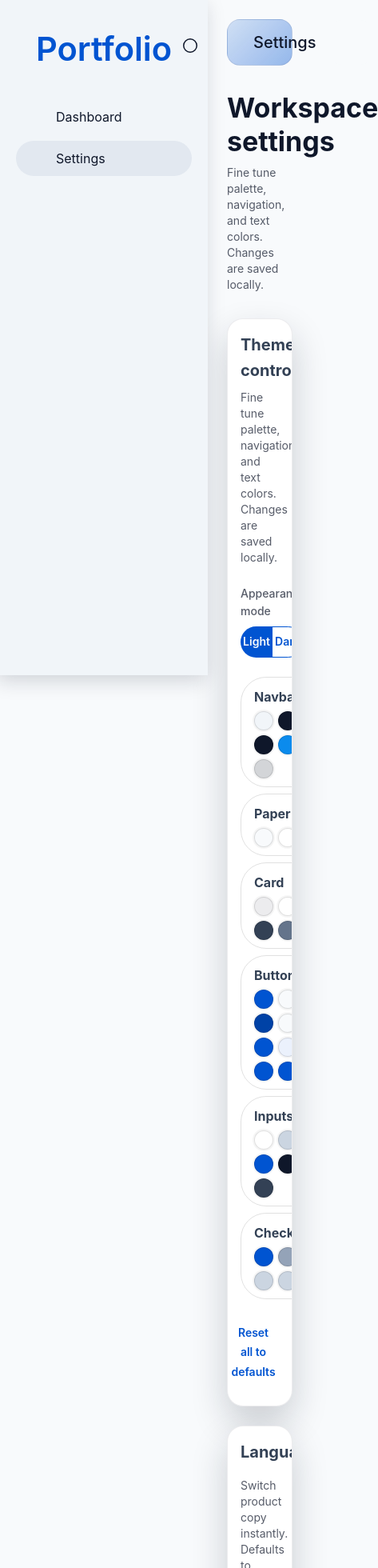
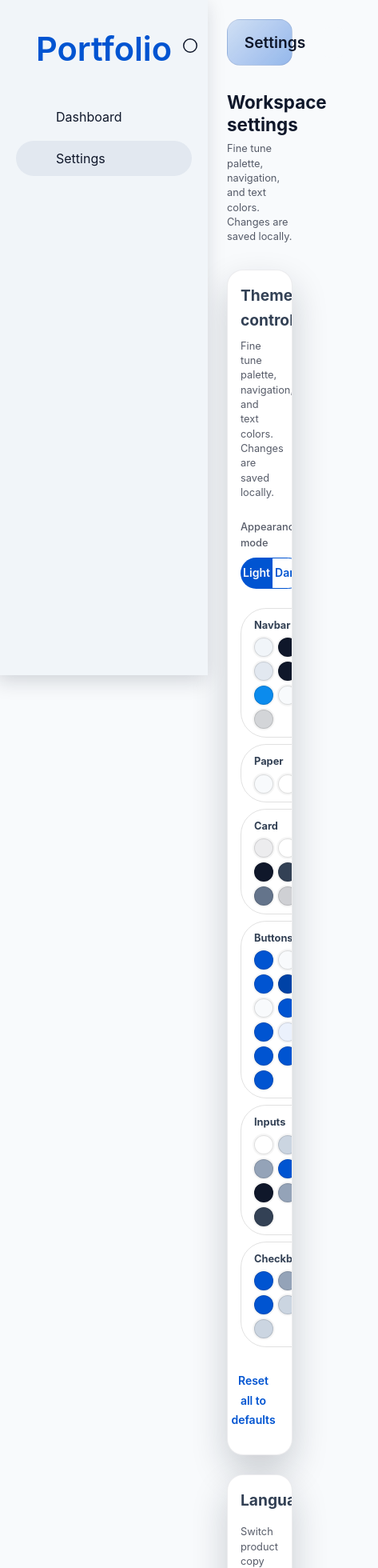
Before and after one commit to OnurArk/portfolio, a Next.js app: page /settings in a window 390 px wide. Shown: the top 1960 px of the page at 80% size, 473 px wide, since content can reach past the window. Built offline with nearby package versions, Linux system fonts and the light colour scheme; some icons are missing; what @mui/material-nextjs would draw is missing.

Commit message:
refactor: enhance responsiveness across multiple components by adjusting font sizes and layout properties for improved user experience

```diff
--- a/src/components/layout/AppBar.tsx
+++ b/src/components/layout/AppBar.tsx
@@ -1,6 +1,6 @@
 "use client";
 
-import { AppBar as MuiAppBar, Box, IconButton, Toolbar, Typography, alpha } from "@mui/material";
+import { AppBar as MuiAppBar, Box, IconButton, Toolbar, Typography, alpha, useTheme, useMediaQuery} from "@mui/material";
 import { usePathname } from "next/navigation";
 
 import { useThemeSettings } from "@/contexts/ThemeSettingsContext";
@@ -12,6 +12,10 @@ export function AppBar() {
   const pathname = usePathname();
   const { mode, setMode, colors } = useThemeSettings();
   const t = useTranslations();
+  const theme = useTheme();
+  const isLarge = useMediaQuery(theme.breakpoints.up("lg"));
+  const isMd = useMediaQuery(theme.breakpoints.between("md", "lg"));
+  const isSm = useMediaQuery(theme.breakpoints.between("sm", "md"));
 
   const toggleTheme = () => setMode(mode === "light" ? "dark" : "light");
 
@@ -28,17 +32,15 @@ export function AppBar() {
         color: colors.text,
         userSelect: "none",
       }}
-    ><Box sx={{display: "flex", justifyContent: "space-between", alignItems: "center", paddingX: 2}}>
-      <Toolbar >
-        <Box  sx={{display: "flex", flexDirection: "column"}}>
-          <Typography variant="h6">{t(NAV_ITEMS.find((item) => item.href === pathname)?.labelKey ?? "nav.home")}</Typography>
-
+    ><Box sx={{display: "flex", justifyContent: "space-between", alignItems: "center", paddingX: {xs: 0.6, sm: 1, md: 1.5, lg: 2}}}>
+       <Toolbar >
+         <Box  sx={{display: "flex", flexDirection: "column"}}>
+          <Typography  sx={{ fontWeight: 600, fontSize: {xs: "1.2rem", sm: "1.3rem", md: "1.4rem", lg: "1.6rem"}}}>{t(NAV_ITEMS.find((item) => item.href === pathname)?.labelKey ?? "nav.home")}</Typography>
         </Box>
       </Toolbar>
 
-<Box sx={{display: "flex", alignItems: "center", bgcolor: "background.default", borderRadius: 1, padding: 1, cursor: "pointer"}} onClick={toggleTheme}>
-      <IconButton
-
+        <Box sx={{display: "flex", alignItems: "center", bgcolor: "background.default", borderRadius: 1, padding: {xs: 0.4, sm: 0.8, md: 0.9, lg: 1}, cursor: "pointer"}} onClick={toggleTheme}>
+          <IconButton
           aria-label={t("nav.toggleTheme")}
           sx={{ marginLeft: "auto" }}
         >
@@ -48,6 +50,8 @@ export function AppBar() {
                 ? "solar:moon-line-duotone"
                 : "solar:sun-2-line-duotone"
             }
+            width={isLarge ? 24 : isMd ? 22 : isSm ? 20 : 16}
+            height={isLarge ? 24 : isMd ? 22 : isSm ? 20 : 16}
           />
         </IconButton>
         </Box>
--- a/src/components/settings/LanguageSelect.tsx
+++ b/src/components/settings/LanguageSelect.tsx
@@ -28,7 +28,7 @@ export function LanguageSelect() {
 
   return (
     <Stack spacing={1.5}>
-      <Typography variant="body2" color="text.secondary">
+      <Typography variant="body2" color="text.secondary" sx={{ fontSize: {xs: "0.8rem", sm: "0.9rem", md: "1rem", lg: "1.1rem"}}}>
         {t("settings.language.description")}
       </Typography>
       <FormControl fullWidth>
--- a/src/components/settings/ThemeControls.tsx
+++ b/src/components/settings/ThemeControls.tsx
@@ -447,16 +447,16 @@ export function ThemeControls() {
         <CardContent>
           <Stack spacing={3}>
             <Stack spacing={1}>
-              <Typography variant="h6" fontWeight={700}>
+              <Typography variant="h6" fontWeight={700} sx={{ fontSize: {xs: "1.2rem", sm: "1.4rem", md: "1.6rem", lg: "1.8rem"}}}>
                 {t("settings.theme.title")}
               </Typography>
-              <Typography variant="body2" color="text.secondary">
+              <Typography variant="body2" color="text.secondary" sx={{ fontSize: {xs: "0.8rem", sm: "0.9rem", md: "1rem", lg: "1.1rem"}}}>
                 {t("settings.theme.description")}
               </Typography>
             </Stack>
 
             <Stack spacing={1}>
-              <Typography variant="subtitle2" color="text.secondary">
+              <Typography variant="subtitle2" color="text.secondary" sx={{ fontSize: {xs: "0.8rem", sm: "0.9rem", md: "1rem", lg: "1.1rem"}}}>
                 {t("settings.theme.mode.label")}
               </Typography>
               <ButtonGroup>
@@ -498,7 +498,7 @@ export function ThemeControls() {
                   }}
                 >
                   <Stack spacing={0.5} sx={{ flex: 1, minWidth: 0 }}>
-                    <Typography variant="subtitle1" fontWeight={700}>
+                    <Typography variant="subtitle1" fontWeight={700} sx={{ fontSize: {xs: "0.8rem", sm: "0.9rem", md: "1rem", lg: "1.1rem"}}}>
                       {t(section.titleKey)}
                     </Typography>
                     <Box sx={{ display: "flex", gap: 0.75, flexWrap: "wrap" }}>
@@ -560,7 +560,7 @@ export function ThemeControls() {
         }}
       >
         <DialogTitle sx={{ display: "flex", alignItems: "center", gap: 1 }}>
-          <Typography  fontWeight={700} sx={{ flex: 1 , fontSize: 20}}>
+          <Typography  fontWeight={700} sx={{ flex: 1 , fontSize: {xs: "1.2rem", sm: "1.3rem", md: "1.4rem", lg: "1.6rem"}}}>
             {activeSection ? t(activeSection.titleKey) : ""}
           </Typography>
           <IconButton onClick={handleCloseSection} size="small">
--- a/src/views/DashboardView.tsx
+++ b/src/views/DashboardView.tsx
@@ -19,7 +19,7 @@ export function DashboardView() {
       <AboutMe isLarge={isLarge} isMd={isMd} isSm={isSm} />
       <Links />
       <StatHighlights />
-      <Projects isLarge={isLarge} isMd={isMd} isSm={isSm} />
+      <Projects />
     </Stack>
   );
 }
--- a/src/views/SettingsView.tsx
+++ b/src/views/SettingsView.tsx
@@ -13,10 +13,10 @@ export function SettingsView() {
   return (
     <Stack spacing={4}>
       <Stack spacing={1}>
-        <Typography variant="h4" fontWeight={700}>
+        <Typography variant="h4" fontWeight={700} sx={{ fontSize: {xs: "1.4rem", sm: "1.8rem", md: "2rem", lg: "2.2rem"}}}>
           {t("settings.title")}
         </Typography>
-        <Typography variant="body2" color="text.secondary">
+        <Typography variant="body2" color="text.secondary" sx={{ fontSize: {xs: "0.8rem", sm: "0.9rem", md: "1rem", lg: "1.1rem"}}}>
           {t("settings.theme.description")}
         </Typography>
       </Stack>
@@ -26,7 +26,7 @@ export function SettingsView() {
         <Card>
           <CardContent>
             <Stack spacing={2}>
-              <Typography variant="h6" fontWeight={700}>
+              <Typography variant="h6" fontWeight={700} sx={{ fontSize: {xs: "1.2rem", sm: "1.4rem", md: "1.6rem", lg: "1.8rem"}}}>
                 {t("settings.language.title")}
               </Typography>
               <LanguageSelect />
```
